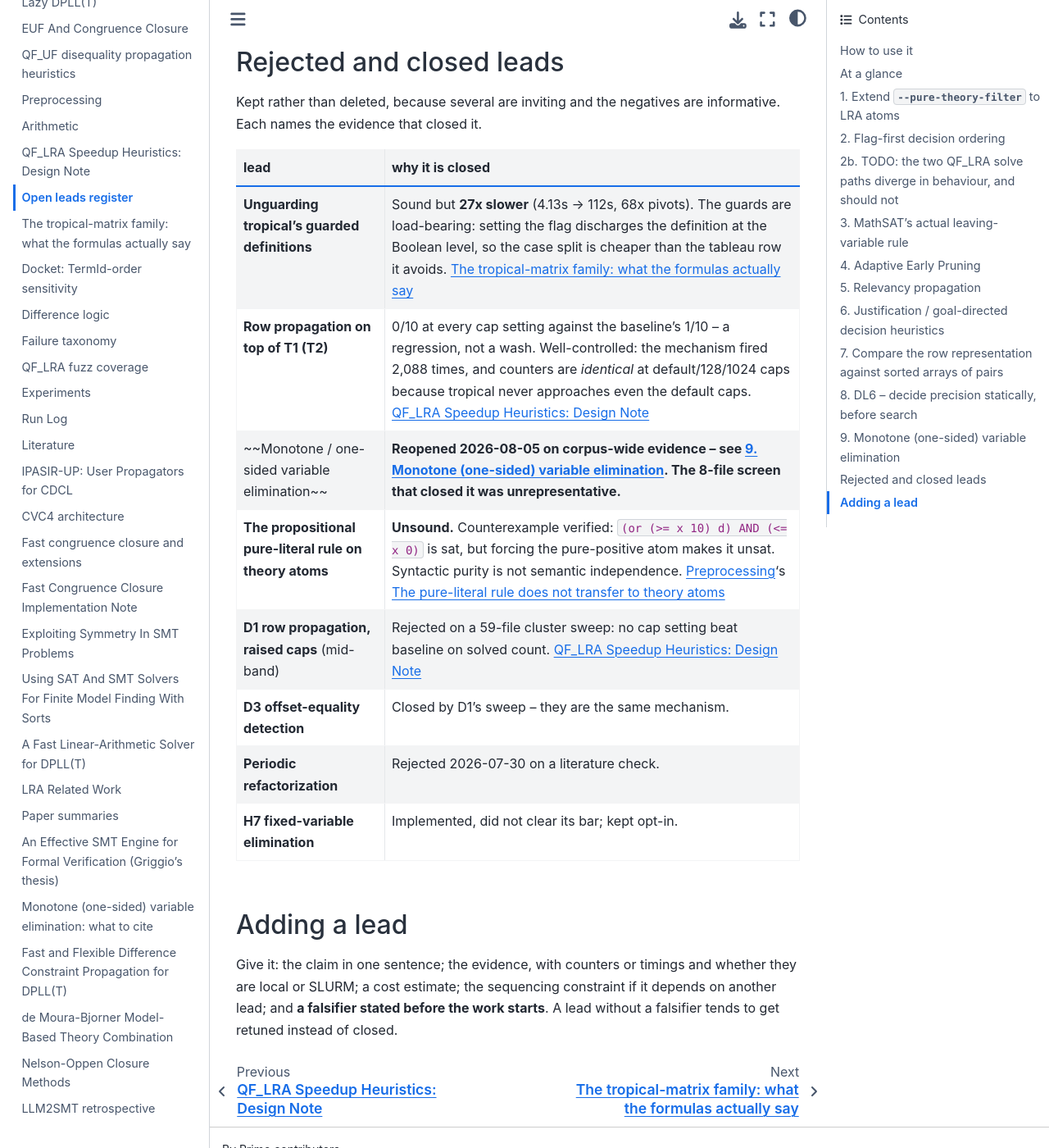
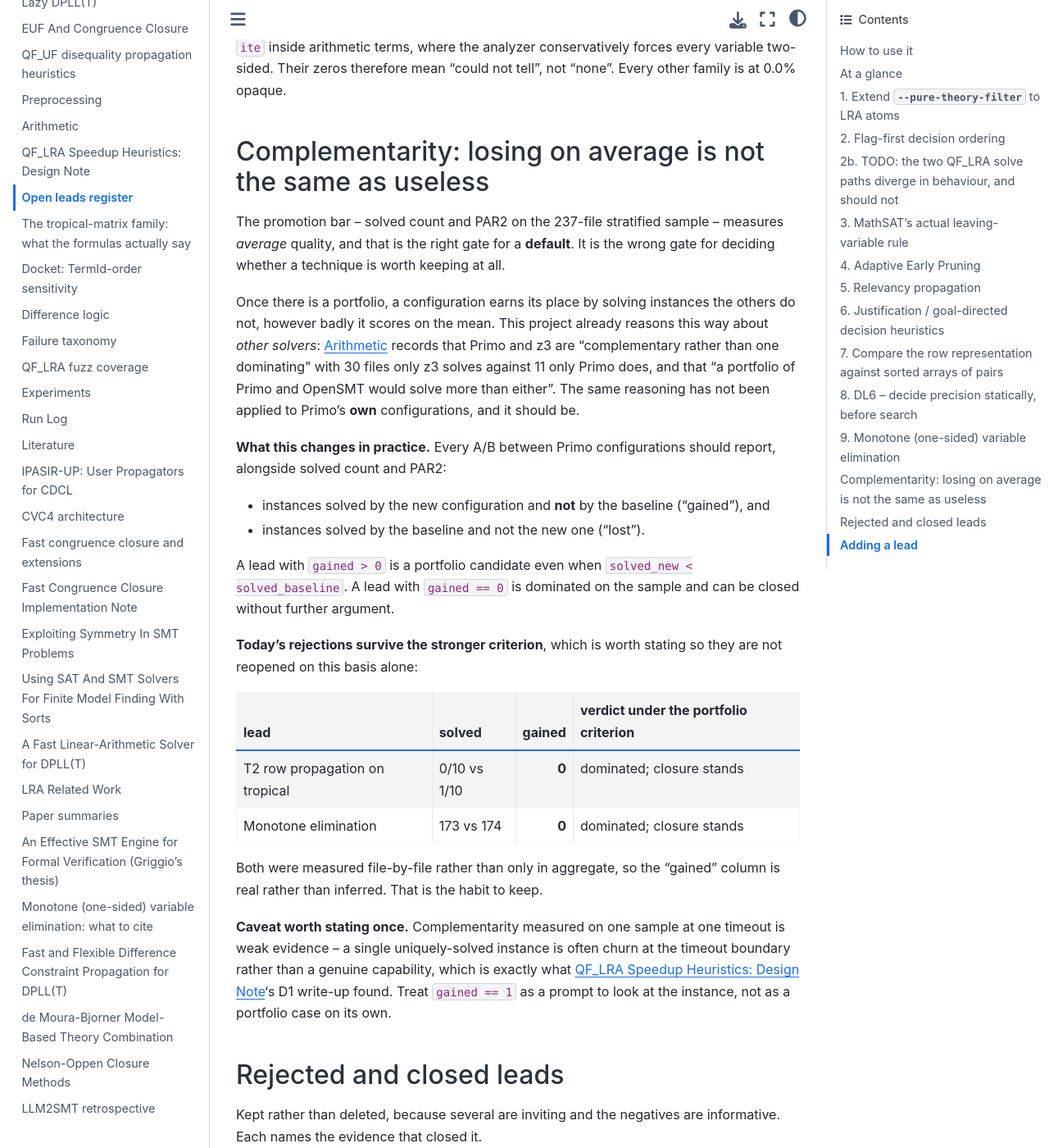
Before and after one commit to primo-solver/primo, a Jupyter Book: the page built from docs/open-leads.md, in a window 1280 px wide and 1400 px high, scrolled down 14352 px. Shown: the whole window at 82% size. Built offline with Jupyter Book 1.0.4 settings and Sphinx 7.4.7 and the Sphinx Book theme 1.1.4, drawn with Linux system fonts in a browser that asks for light colours; some of the changed text lies outside the part shown.

Commit message:
Note complementarity: losing on average is not the same as useless
The promotion bar measures average quality, which is the right gate for a
default and the wrong one for deciding whether a technique is worth keeping.
Once there is a portfolio, a configuration earns its place by solving
instances the others do not, however badly it scores on the mean.

This project already reasons that way about other solvers -- arithmetic.md
records Primo and z3 as "complementary rather than one dominating", and that a
Primo/OpenSMT portfolio would solve more than either -- but has never applied
it to Primo's own configurations.

So every A/B between configurations should report instances gained and lost,
not just solved count and PAR2. A lead with gained > 0 is a portfolio
candidate even when it loses overall; a lead with gained == 0 is dominated on
that sample and can be closed outright.

Records that today's two rejections survive the stronger criterion -- T2 at
0/10 against 1/10 and monotone elimination at 173 against 174 both gained
nothing -- so neither reopens on this basis. Both were measured file-by-file,
which is why the gained column is real rather than inferred, and that is the
habit worth keeping.

Also states the caveat once: complementarity from a single sample at a single
timeout is weak, since one uniquely-solved instance is frequently churn at the
timeout boundary rather than capability. D1's write-up is the precedent.

Co-Authored-By: Claude Opus 5 <noreply@anthropic.com>

```diff
--- a/docs/open-leads.md
+++ b/docs/open-leads.md
@@ -23,6 +23,10 @@ notes it points to.
 - **Ranking is expected value per unit of work**, not expected value. A cheap
   partial win outranks an expensive whole one; [](qf-lra-heuristics.md)
   section 6.1a is the argument.
+- **Record what a configuration solves *uniquely*, not only how many it
+  solves.** See [](#complementarity) -- a lead that loses on the promotion bar
+  can still earn a place in a portfolio, and that information is destroyed by
+  reporting solved counts and PAR2 alone.
 
 ## At a glance
 
@@ -510,6 +514,49 @@ and `tta_startup` (12.1%), both from `ite` inside arithmetic terms, where the
 analyzer conservatively forces every variable two-sided. Their zeros therefore
 mean "could not tell", not "none". Every other family is at 0.0% opaque.
 
+(complementarity)=
+## Complementarity: losing on average is not the same as useless
+
+The promotion bar -- solved count and PAR2 on the 237-file stratified sample
+-- measures *average* quality, and that is the right gate for a **default**.
+It is the wrong gate for deciding whether a technique is worth keeping at all.
+
+Once there is a portfolio, a configuration earns its place by solving
+instances the others do not, however badly it scores on the mean. This project
+already reasons this way about *other solvers*: [](arithmetic.md) records that
+Primo and z3 are "complementary rather than one dominating" with 30 files only
+z3 solves against 11 only Primo does, and that "a portfolio of Primo and
+OpenSMT would solve more than either". The same reasoning has not been applied
+to Primo's **own** configurations, and it should be.
+
+**What this changes in practice.** Every A/B between Primo configurations
+should report, alongside solved count and PAR2:
+
+- instances solved by the new configuration and **not** by the baseline
+  ("gained"), and
+- instances solved by the baseline and not the new one ("lost").
+
+A lead with `gained > 0` is a portfolio candidate even when
+`solved_new < solved_baseline`. A lead with `gained == 0` is dominated on the
+sample and can be closed without further argument.
+
+**Today's rejections survive the stronger criterion**, which is worth stating
+so they are not reopened on this basis alone:
+
+| lead | solved | gained | verdict under the portfolio criterion |
+|---|---|---:|---|
+| T2 row propagation on tropical | 0/10 vs 1/10 | **0** | dominated; closure stands |
+| Monotone elimination | 173 vs 174 | **0** | dominated; closure stands |
+
+Both were measured file-by-file rather than only in aggregate, so the
+"gained" column is real rather than inferred. That is the habit to keep.
+
+**Caveat worth stating once.** Complementarity measured on one sample at one
+timeout is weak evidence -- a single uniquely-solved instance is often churn at
+the timeout boundary rather than a genuine capability, which is exactly what
+[](qf-lra-heuristics.md)'s D1 write-up found. Treat `gained == 1` as a
+prompt to look at the instance, not as a portfolio case on its own.
+
 (rejected)=
 ## Rejected and closed leads
 
```
